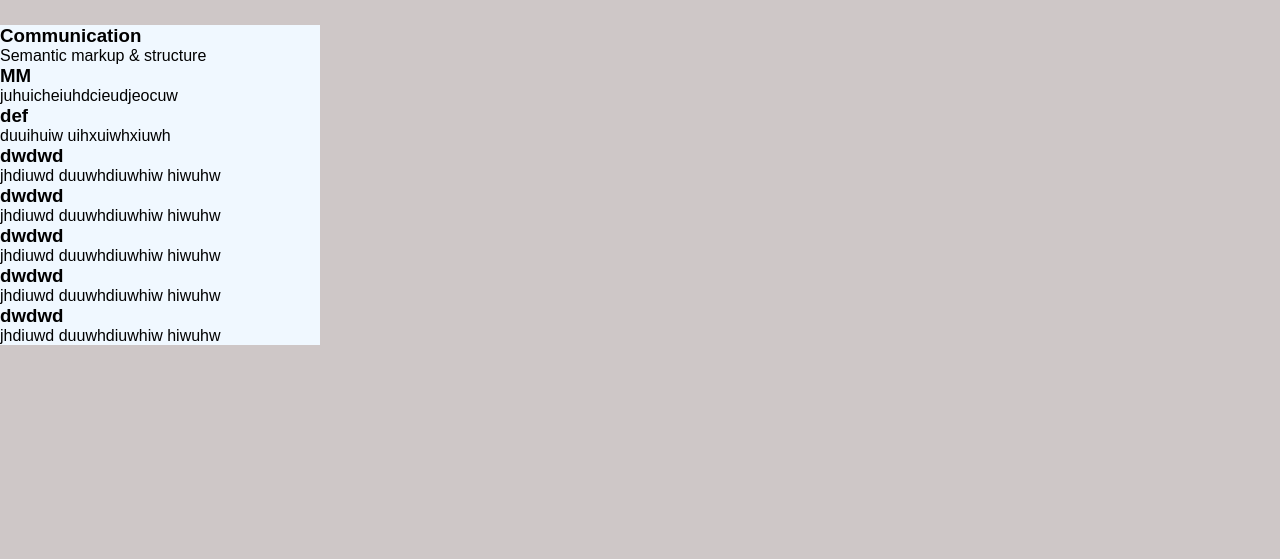
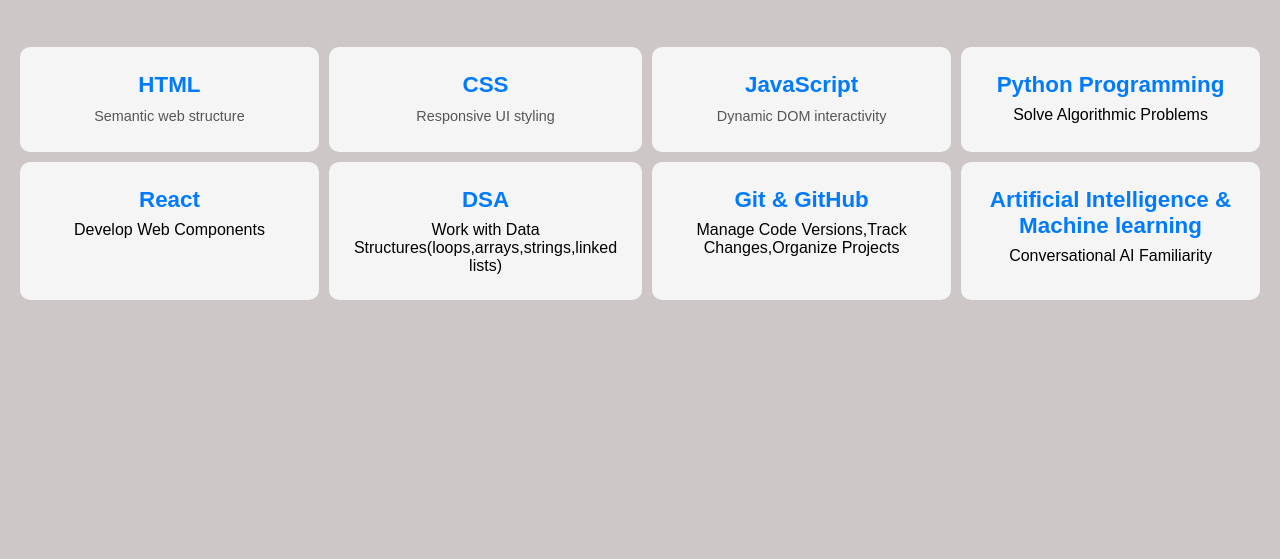
Before and after one commit to Suhana783/Portfolio, a plain HTML site: page skills.html in a window 1280 px wide. Shown: the part 241-800 px from the top of the page. Drawn offline with Linux system fonts and the light colour scheme.

Commit message:
added code to about.html and skills.html

```diff
--- a/skills.html
+++ b/skills.html
@@ -3,7 +3,7 @@
 <head>
     <meta charset="UTF-8">
     <meta name="viewport" content="width=device-width, initial-scale=1.0">
-    <title>Document</title>
+    <title>Skills</title>
     <link rel="stylesheet" href="style.css">
 </head>
 
@@ -11,12 +11,12 @@
 
   .heading{
     text-align:left;
-    padding-top: 5rem;
+    padding-top: 4rem;
     padding-bottom: 2rem;
   }
 
   .heading h1{
-    font-size: 3.2rem;
+    font-size: 2.7rem;
     margin-left: 15rem;
     display: inline-block;
     border-bottom: 3px solid #480404;
@@ -24,10 +24,44 @@
   }
 
   .skills-box {
+    margin-top: 3rem;
+  }
 
-    width: 20rem;
-    background-color: aliceblue;
+  .skills-grid {
+    display: grid;
+    grid-template-columns: repeat(4, 1fr);
+    gap: 10px;
+    padding: 0 20px;
   }
+
+  .skill-card{
+    background-color: whitesmoke;
+    padding: 25px;
+    border-radius: 10px;
+    box-shadow: 0 4px 8px rgbe(0, 0, 0, 0.08);
+    text-align: center;
+    transition: 0.3s, box-shadow 0.3s;
+  }
+
+  .skill-card-hover {
+    transform: translateY(-5px);
+    box-shadow: 0 6px 12px rgba(0,0,0,0.15);
+  }
+
+  .skill-title{
+    font-size: 1.4rem;
+    font-weight: bold;
+    color: #007bff;
+    margin-bottom: 8px;
+  }
+
+
+  .skill-description{
+    font-size: 0.9rem;
+    color: #555;
+    line-height: 1.4;
+  }
+
 
 </style>
 
@@ -59,43 +93,43 @@
         <div class="skills-grid">
 
           <div class="skill-card">
-            <h3 class="skill-title">Communication</h3>
-            <p class="skill-description">Semantic markup & structure</p>
+            <h3 class="skill-title">HTML</h3>
+            <p class="skill-description">Semantic web structure</p>
           </div>
 
           <div class="skill-card">
-            <h3 class="skill-title">MM</h3>
-            <p class="skill-description">juhuicheiuhdcieudjeocuw</p>
+            <h3 class="skill-title">CSS</h3>
+            <p class="skill-description">Responsive UI styling</p>
           </div>
 
           <div class="skill-card">
-            <h3 class="skill-title">def</h3>
-            <p class="skill-description">duuihuiw uihxuiwhxiuwh</p>
+            <h3 class="skill-title">JavaScript</h3>
+            <p class="skill-description">Dynamic DOM interactivity</p>
           </div>
 
           <div class="skill-card">
-            <h3 class="skill-title">dwdwd</h3>
-            <p skill-description>jhdiuwd duuwhdiuwhiw hiwuhw</p>
+            <h3 class="skill-title">Python Programming</h3>
+            <p skill-description>Solve Algorithmic Problems</p>
           </div>
 
           <div class="skill-card">
-            <h3 class="skill-title">dwdwd</h3>
-            <p skill-description>jhdiuwd duuwhdiuwhiw hiwuhw</p>
+            <h3 class="skill-title">React</h3>
+            <p skill-description>Develop Web Components</p>
           </div>
 
            <div class="skill-card">
-            <h3 class="skill-title">dwdwd</h3>
-            <p skill-description>jhdiuwd duuwhdiuwhiw hiwuhw</p>
+            <h3 class="skill-title">DSA</h3>
+            <p skill-description>Work with Data Structures(loops,arrays,strings,linked lists)</p>
           </div>
 
            <div class="skill-card">
-            <h3 class="skill-title">dwdwd</h3>
-            <p skill-description>jhdiuwd duuwhdiuwhiw hiwuhw</p>
+            <h3 class="skill-title">Git & GitHub</h3>
+            <p skill-description>Manage Code Versions,Track Changes,Organize Projects</p>
           </div>
 
           <div class="skill-card">
-            <h3 class="skill-title">dwdwd</h3>
-            <p skill-description>jhdiuwd duuwhdiuwhiw hiwuhw</p>
+            <h3 class="skill-title">Artificial Intelligence & Machine learning</h3>
+            <p skill-description>Conversational AI Familiarity</p>
           </div>
 
 
```
Also changed, not shown: about.html (+2 -2 lines).
